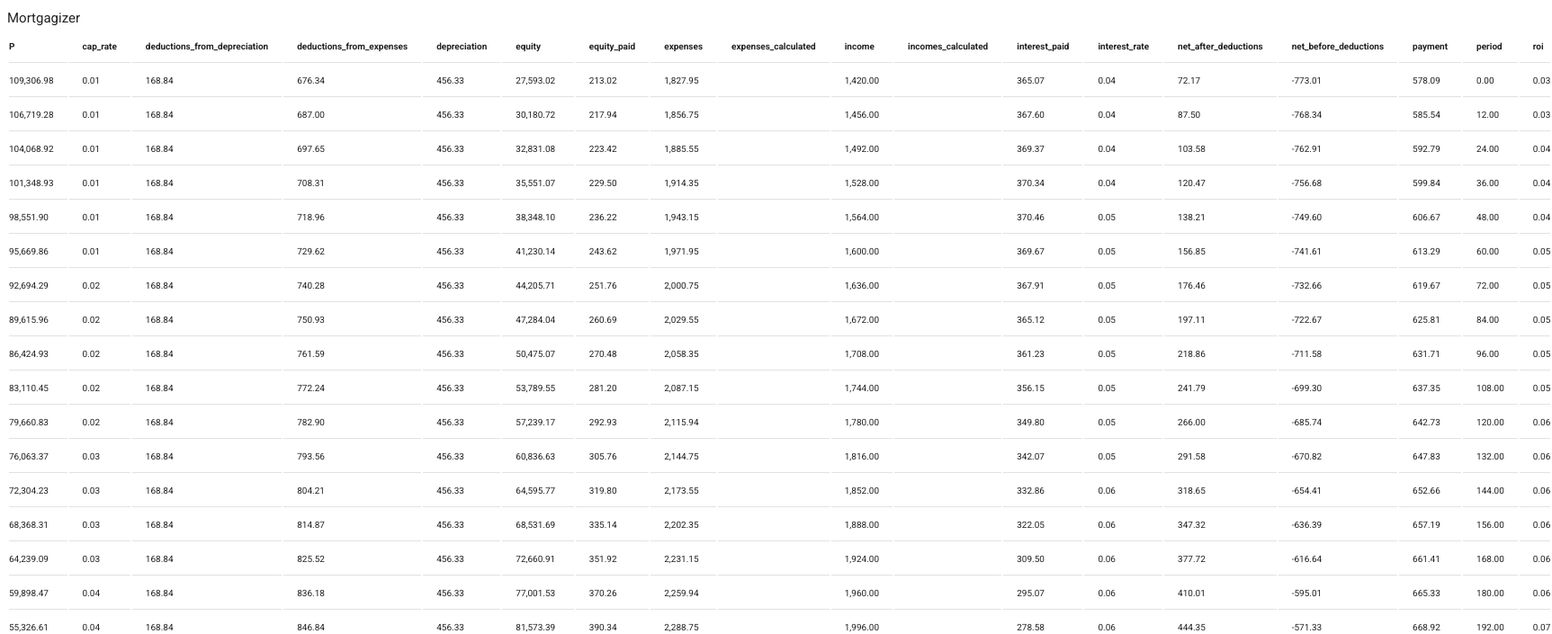
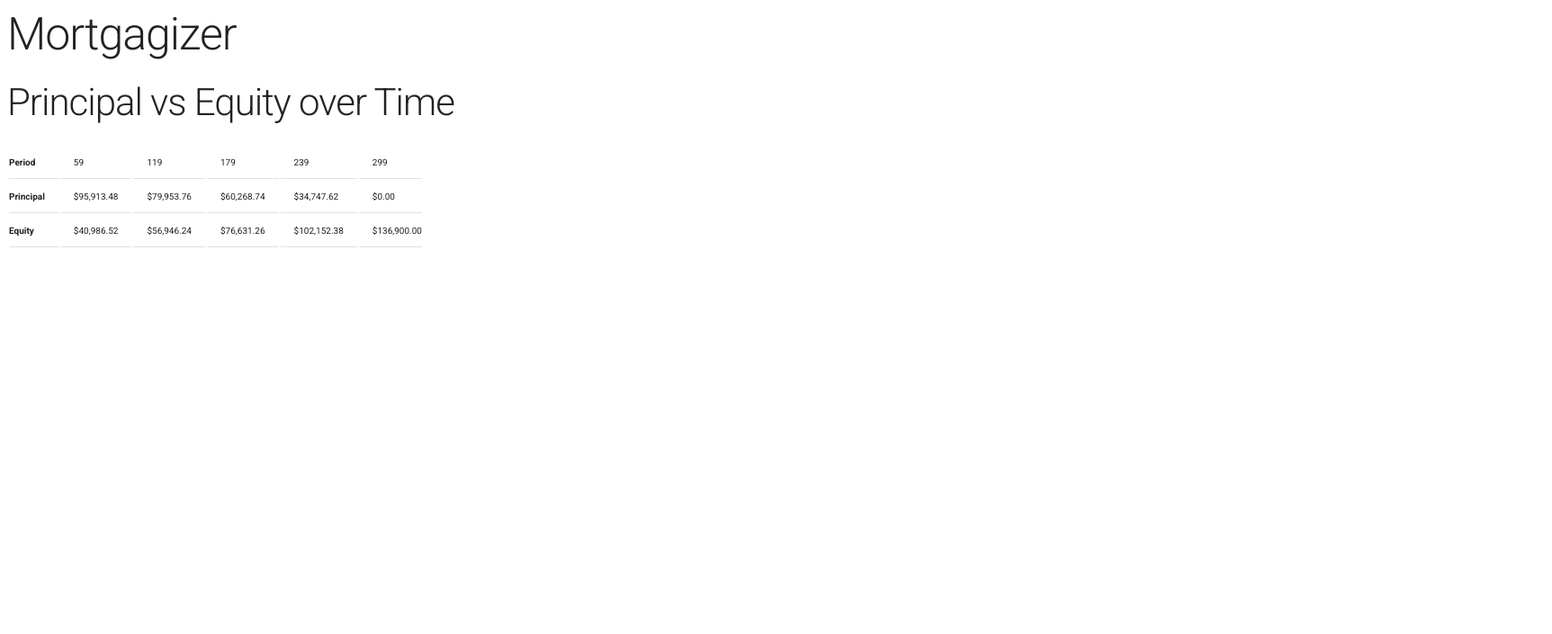
Before and after one commit to danielstern/financejs, a website: page index.html in a window 1280 px wide. Shown: the top 705 px of the page at 90% size, 1725 px wide, since content can reach past the window. Drawn offline with Linux system fonts and the light colour scheme; files that its build step writes are made by us from their sources.

Commit message:
added sane table... dawn of win?

```diff
--- a/index.html
+++ b/index.html
@@ -33,7 +33,44 @@
 
 <body ng-app=Mortgage.Demo>
 
-	Mortgagizer
+	<h1>
+		Mortgagizer
+	</h1>
+	<h2>
+		Principal vs Equity over Time
+	</h2>
+	<table >
+		<thead>
+			<tr>
+				<th>
+					Period
+				</th>
+				<td ng-repeat='balance in balances'>
+					{{balance.period}}
+				</td>
+			</tr>
+		</thead>
+		<tbody>
+			<tr>
+				<th>
+					Principal
+				</th>
+				<td ng-repeat='balance in balances'>
+					{{balance.P | currency}}
+				</td>
+			</tr>
+			<tr>
+				<th>
+					Equity
+				</th>
+				<td ng-repeat='balance in balances'>
+					{{balance.equity | currency}}
+				</td>
+
+			</tr>
+		</tbody>
+	</table>
+<!--
 	<table >
 		<thead>
 			<tr>
@@ -49,7 +86,7 @@
 				</td>
 			</tr>
 		</tbody>
-	</table>
+	</table> -->
 
 	<script src=finance.js></script>
 	<script src='bower_components/angular/angular.js'></script>
--- a/main.js
+++ b/main.js
@@ -29,7 +29,8 @@ angular.module('Mortgage.Demo',[])
 
 
 	$rootScope.mortgage = mortgage;
-	$rootScope.balances = mortgage.balances().filter(function(a,b){return b%12===0});
+	$rootScope.balances = mortgage.balances()
+		.filter(function(a,b){return b%60===59});
 
 
 })
```
